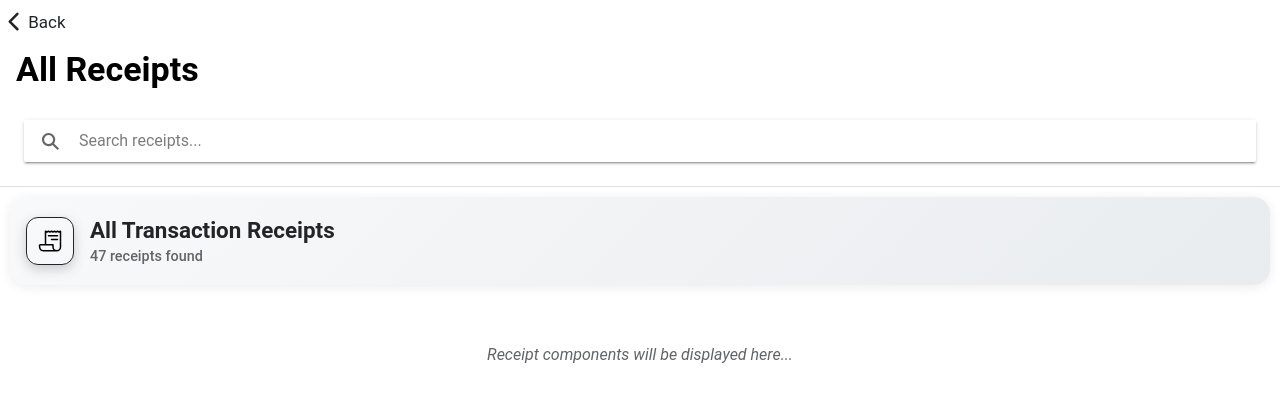
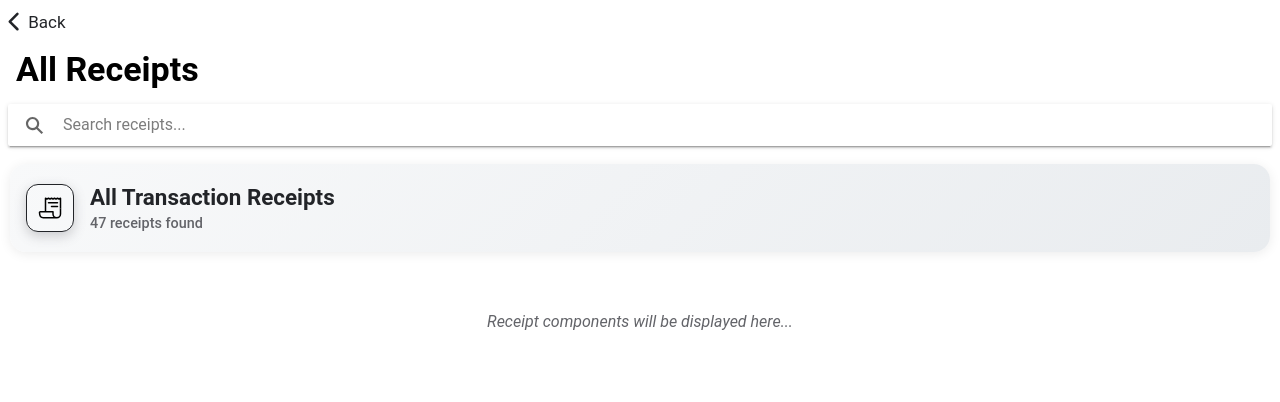
Before and after one commit to WalterBanda123/accounts-agents, a React (Vite) app: page /receipts in a window 1280 px wide. Shown: the top 402 px of the page. Built offline with nearby package versions, Linux system fonts and the light colour scheme.

Commit message:
Remove unused search section styles from Transactions.css

```diff
--- a/src/pages/Transactions.css
+++ b/src/pages/Transactions.css
@@ -1,8 +1,4 @@
 /* Search Section */
-.search-section {
-    padding: 16px;
-    border-bottom: 1px solid #e0e0e0;
-}
 
 
 /* Header Section */
```
